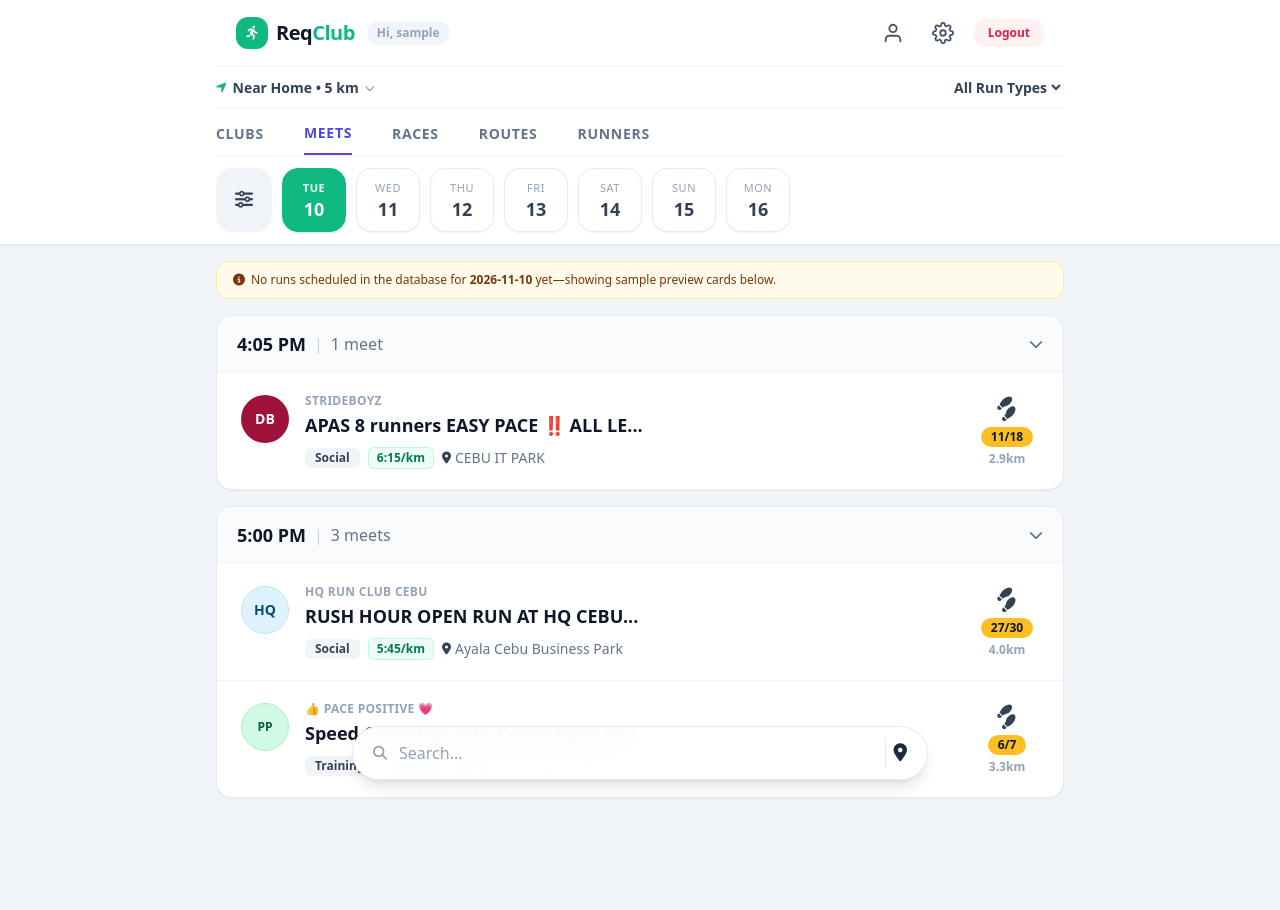
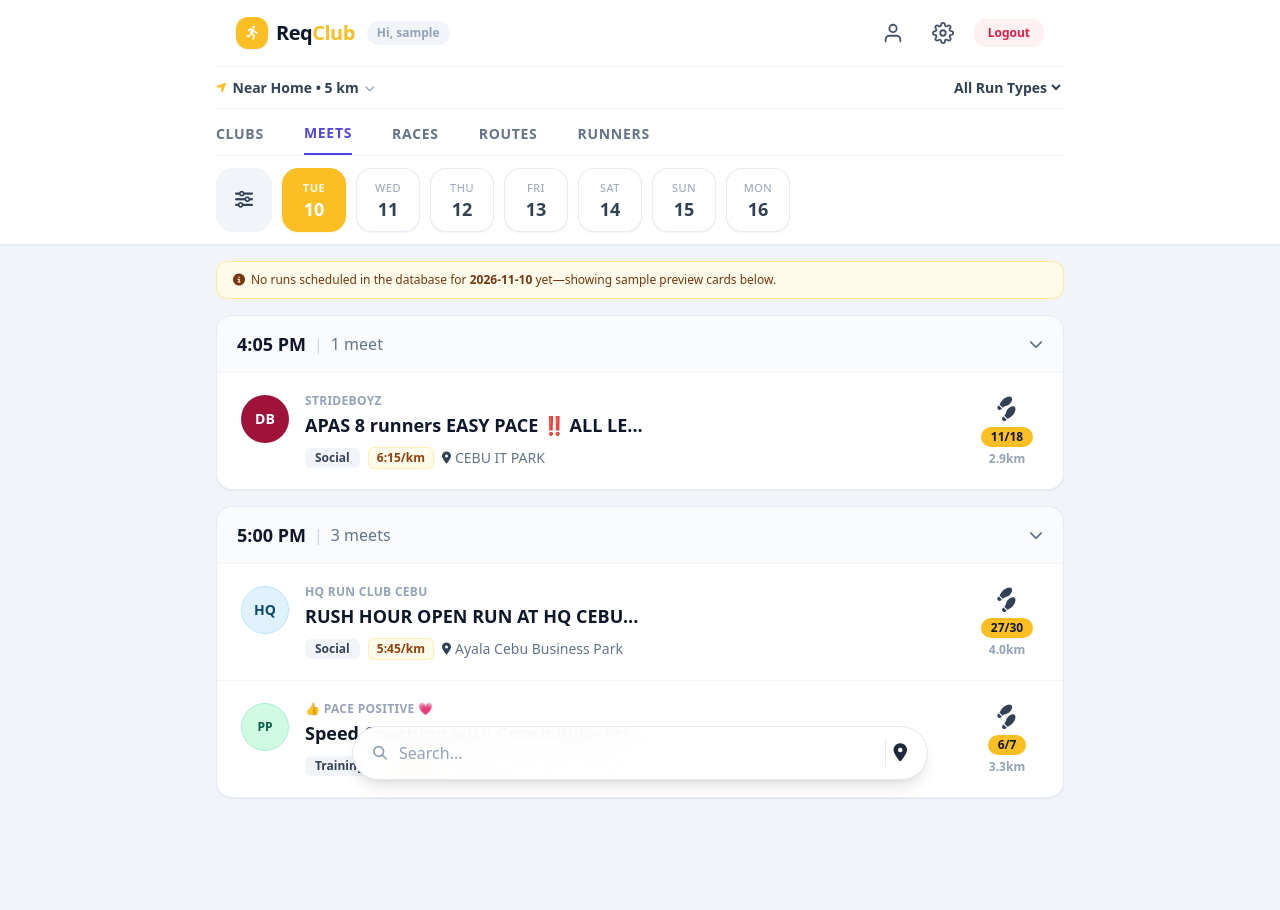
Before and after one commit to John-Arcel/ReqClub-Django, a Django app: page /home/ in a window 1280 px wide. Run offline with Django 5.2, Linux system fonts and the light colour scheme; the visitor is signed in with stand-in values (Sample User, id 1); data that the repository does not hold is empty; some libraries are stand-ins or nearby versions.

Commit message:
style(home): update UI accent color to match Reclub theme
- Replace emerald green accents with custom warm orange/yellow color (#FBBF24)

- Update active date pills, participant badges, and focus rings

```diff
--- a/templates/home/home.html
+++ b/templates/home/home.html
@@ -23,19 +23,19 @@
             <nav class="flex items-center justify-between py-3.5 border-b border-slate-100">
                 <div class="flex items-center gap-3">
                     <a href="?" class="nav-brand flex items-center gap-2 text-xl font-extrabold tracking-tight text-slate-900">
-                        <span class="w-8 h-8 rounded-xl bg-emerald-500 flex items-center justify-center text-white text-sm shadow-sm">
+                        <!-- Replaced green badge with custom orange accent -->
+                        <span class="w-8 h-8 rounded-xl bg-[#FBBF24] flex items-center justify-center text-white text-sm shadow-sm">
                             <i class="fa-solid fa-person-running"></i>
                         </span>
-                        <span>Req<span class="text-emerald-500">Club</span></span>
+                        <span>Req<span class="text-[#FBBF24]">Club</span></span>
                     </a>
                     <span class="hidden sm:inline-block text-xs font-semibold text-slate-400 bg-slate-100 px-2.5 py-1 rounded-full">
                         Hi, {{ user.username }}
                     </span>
                 </div>
 
-                <!-- Your Existing Profile, Settings & Logout Links -->
+                <!-- Your Profile, Settings & Logout Links -->
                 <div class="nav-links flex items-center gap-3">
-                    <!-- Link to user_profile -->
                     <a href="{% url 'user_profile:profile' %}" class="icon-btn p-2 rounded-full text-slate-600 hover:text-slate-900 hover:bg-slate-100 transition" title="Profile">
                         <svg width="22" height="22" viewBox="0 0 24 24" fill="none" stroke="currentColor" stroke-width="2" stroke-linecap="round" stroke-linejoin="round">
                             <path d="M20 21v-2a4 4 0 0 0-4-4H8a4 4 0 0 0-4 4v2"></path>
@@ -43,7 +43,6 @@
                         </svg>
                     </a>
 
-                    <!-- Link to user_setting -->
                     <a href="{% url 'user_setting:settings' %}" class="icon-btn p-2 rounded-full text-slate-600 hover:text-slate-900 hover:bg-slate-100 transition" title="Settings">
                         <svg width="22" height="22" viewBox="0 0 24 24" fill="none" stroke="currentColor" stroke-width="2" stroke-linecap="round" stroke-linejoin="round">
                             <circle cx="12" cy="12" r="3"></circle>
@@ -51,7 +50,6 @@
                         </svg>
                     </a>
 
-                    <!-- Logout Form -->
                     <form action="{% url 'login:logout' %}" method="post" class="inline">
                         {% csrf_token %}
                         <button type="submit" class="logout-btn px-3.5 py-1.5 rounded-xl text-xs font-bold bg-rose-50 text-rose-600 hover:bg-rose-100 transition">
@@ -64,7 +62,7 @@
             <!-- Sub-Header: Location Radius & Run Type Selector -->
             <div class="flex items-center justify-between py-2.5 text-xs sm:text-sm font-semibold text-slate-700 border-b border-slate-100">
                 <button type="button" class="flex items-center gap-1.5 hover:text-slate-900 transition">
-                    <i class="fa-solid fa-location-arrow text-emerald-500 text-xs"></i>
+                    <i class="fa-solid fa-location-arrow text-[#FBBF24] text-xs"></i>
                     <span>Near Home • 5 km</span>
                     <i class="fa-solid fa-chevron-down text-[10px] text-slate-400"></i>
                 </button>
@@ -107,11 +105,11 @@
                     <a href="?date={{ day.full_date }}{% if run_type_filter %}&type={{ run_type_filter }}{% endif %}{% if search_query %}&q={{ search_query }}{% endif %}"
                        class="flex-shrink-0 w-16 h-16 rounded-2xl flex flex-col items-center justify-center transition shadow-sm border
                               {% if day.is_selected %}
-                                  bg-emerald-500 text-white border-emerald-500 font-bold shadow-emerald-500/20
+                                  bg-[#FBBF24] text-white border-[#FBBF24] font-bold shadow-amber-400/20
                               {% else %}
                                   bg-white text-slate-700 border-slate-200/80 hover:border-slate-300 hover:bg-slate-50
                               {% endif %}">
-                        <span class="text-[11px] uppercase tracking-wider {% if day.is_selected %}text-emerald-50{% else %}text-slate-400 font-medium{% endif %}">
+                        <span class="text-[11px] uppercase tracking-wider {% if day.is_selected %}text-amber-50{% else %}text-slate-400 font-medium{% endif %}">
                             {{ day.day_name }}
                         </span>
                         <span class="text-lg leading-tight mt-0.5 font-bold">
@@ -131,7 +129,6 @@
             {% for group in grouped_runs %}
                 <section class="bg-white rounded-2xl shadow-sm border border-slate-200/80 overflow-hidden">
 
-                    <!-- Collapsible Time Header (e.g. 4:05 PM | 1 meet) -->
                     <button type="button"
                             onclick="toggleTimeSlot('slot-{{ forloop.counter }}', 'chevron-{{ forloop.counter }}')"
                             class="w-full px-5 py-3.5 bg-slate-50/70 border-b border-slate-100 flex items-center justify-between text-left hover:bg-slate-100/60 transition">
@@ -143,13 +140,11 @@
                         <i id="chevron-{{ forloop.counter }}" class="fa-solid fa-chevron-down text-slate-500 text-sm transition-transform duration-200"></i>
                     </button>
 
-                    <!-- Run Cards inside Time Slot -->
                     <div id="slot-{{ forloop.counter }}" class="divide-y divide-slate-100">
                         {% for post in group.posts %}
                             <article class="p-4 sm:px-6 sm:py-5 hover:bg-slate-50/80 transition flex items-center justify-between gap-4">
                                 <div class="flex items-start gap-3.5 sm:gap-4 min-w-0 flex-1">
 
-                                    <!-- Club Avatar -->
                                     {% if post.club.logo_url %}
                                         <img src="{{ post.club.logo_url }}" alt="{{ post.club.name }}"
                                              class="w-12 h-12 rounded-full object-cover flex-shrink-0 border border-slate-200 mt-0.5">
@@ -159,7 +154,6 @@
                                         </div>
                                     {% endif %}
 
-                                    <!-- Run Details -->
                                     <div class="min-w-0 flex-1">
                                         <p class="text-xs font-semibold uppercase tracking-wide text-slate-400 truncate">
                                             {{ post.club.name }}
@@ -171,7 +165,8 @@
                                             <span class="px-2.5 py-0.5 rounded-md bg-slate-100 text-slate-700 font-semibold text-xs">
                                                 {{ post.run_type }}
                                             </span>
-                                            <span class="px-2 py-0.5 rounded-md bg-emerald-50 text-emerald-700 font-semibold text-xs border border-emerald-200/60">
+                                            <!-- Target Pace badge with custom orange tint -->
+                                            <span class="px-2 py-0.5 rounded-md bg-amber-50 text-amber-800 font-semibold text-xs border border-amber-200/60">
                                                 {{ post.target_pace }}
                                             </span>
                                             <span class="flex items-center gap-1 text-slate-500 truncate max-w-[220px] sm:max-w-xs font-medium">
@@ -182,12 +177,11 @@
                                     </div>
                                 </div>
 
-                                <!-- Right Side: Shoe Icon + Amber Spots Pill (11/18) + Distance + Join Button -->
                                 <div class="flex items-center gap-3 flex-shrink-0">
                                     <div class="flex flex-col items-center justify-center text-right min-w-[64px]">
                                         <i class="fa-solid fa-shoe-prints text-slate-700 text-lg mb-1 -rotate-45"></i>
                                         <span class="px-2.5 py-0.5 rounded-full text-xs font-extrabold tracking-tight shadow-sm
-                                                     {% if post.is_full %}bg-rose-100 text-rose-800{% else %}bg-amber-400 text-slate-900{% endif %}">
+                                                     {% if post.is_full %}bg-rose-100 text-rose-800{% else %}bg-[#FBBF24] text-slate-900{% endif %}">
                                             {{ post.spots_taken }}/{{ post.max_runners }}
                                         </span>
                                         <span class="text-xs font-semibold text-slate-400 mt-1">
@@ -207,7 +201,7 @@
                                                     Full
                                                 </button>
                                             {% else %}
-                                                <button type="submit" class="px-3.5 py-1.5 rounded-xl text-xs font-bold bg-slate-900 text-white hover:bg-emerald-600 transition">
+                                                <button type="submit" class="px-3.5 py-1.5 rounded-xl text-xs font-bold bg-slate-900 text-white hover:bg-[#e0a81e] transition">
                                                     Join
                                                 </button>
                                             {% endif %}
@@ -221,7 +215,7 @@
             {% endfor %}
 
         {% else %}
-            <!-- SAMPLE PREVIEW WHEN DATABASE IS EMPTY -->
+            <!-- SAMPLE PREVIEW -->
             <div class="bg-amber-50 border border-amber-200/80 text-amber-900 px-4 py-2.5 rounded-xl text-xs font-medium">
                 <i class="fa-solid fa-circle-info mr-1.5"></i>No runs scheduled in the database for <strong>{{ selected_date }}</strong> yet—showing sample preview cards below.
             </div>
@@ -249,7 +243,7 @@
                                 </h3>
                                 <div class="flex flex-wrap items-center gap-2 mt-2 text-xs sm:text-sm text-slate-600">
                                     <span class="px-2.5 py-0.5 rounded-md bg-slate-100 text-slate-700 font-semibold text-xs">Social</span>
-                                    <span class="px-2 py-0.5 rounded-md bg-emerald-50 text-emerald-700 font-semibold text-xs border border-emerald-200/60">6:15/km</span>
+                                    <span class="px-2 py-0.5 rounded-md bg-amber-50 text-amber-800 font-semibold text-xs border border-amber-200/60">6:15/km</span>
                                     <span class="flex items-center gap-1 text-slate-500 font-medium">
                                         <i class="fa-solid fa-location-dot text-slate-700 text-xs"></i> CEBU IT PARK
                                     </span>
@@ -258,7 +252,7 @@
                         </div>
                         <div class="flex flex-col items-center justify-center min-w-[64px]">
                             <i class="fa-solid fa-shoe-prints text-slate-700 text-lg mb-1 -rotate-45"></i>
-                            <span class="px-2.5 py-0.5 rounded-full text-xs font-extrabold bg-amber-400 text-slate-900">11/18</span>
+                            <span class="px-2.5 py-0.5 rounded-full text-xs font-extrabold bg-[#FBBF24] text-slate-900">11/18</span>
                             <span class="text-xs font-semibold text-slate-400 mt-1">2.9km</span>
                         </div>
                     </article>
@@ -288,7 +282,7 @@
                                 </h3>
                                 <div class="flex flex-wrap items-center gap-2 mt-2 text-xs sm:text-sm text-slate-600">
                                     <span class="px-2.5 py-0.5 rounded-md bg-slate-100 text-slate-700 font-semibold text-xs">Social</span>
-                                    <span class="px-2 py-0.5 rounded-md bg-emerald-50 text-emerald-700 font-semibold text-xs border border-emerald-200/60">5:45/km</span>
+                                    <span class="px-2 py-0.5 rounded-md bg-amber-50 text-amber-800 font-semibold text-xs border border-amber-200/60">5:45/km</span>
                                     <span class="flex items-center gap-1 text-slate-500 font-medium">
                                         <i class="fa-solid fa-location-dot text-slate-700 text-xs"></i> Ayala Cebu Business Park
                                     </span>
@@ -297,7 +291,7 @@
                         </div>
                         <div class="flex flex-col items-center justify-center min-w-[64px]">
                             <i class="fa-solid fa-shoe-prints text-slate-700 text-lg mb-1 -rotate-45"></i>
-                            <span class="px-2.5 py-0.5 rounded-full text-xs font-extrabold bg-amber-400 text-slate-900">27/30</span>
+                            <span class="px-2.5 py-0.5 rounded-full text-xs font-extrabold bg-[#FBBF24] text-slate-900">27/30</span>
                             <span class="text-xs font-semibold text-slate-400 mt-1">4.0km</span>
                         </div>
                     </article>
@@ -314,7 +308,7 @@
                                 </h3>
                                 <div class="flex flex-wrap items-center gap-2 mt-2 text-xs sm:text-sm text-slate-600">
                                     <span class="px-2.5 py-0.5 rounded-md bg-slate-100 text-slate-700 font-semibold text-xs">Training</span>
-                                    <span class="px-2 py-0.5 rounded-md bg-emerald-50 text-emerald-700 font-semibold text-xs border border-emerald-200/60">4:50/km</span>
+                                    <span class="px-2 py-0.5 rounded-md bg-amber-50 text-amber-800 font-semibold text-xs border border-amber-200/60">4:50/km</span>
                                     <span class="flex items-center gap-1 text-slate-500 font-medium">
                                         <i class="fa-solid fa-location-dot text-slate-700 text-xs"></i> ABELLANA OVAL TRACK
                                     </span>
@@ -323,7 +317,7 @@
                         </div>
                         <div class="flex flex-col items-center justify-center min-w-[64px]">
                             <i class="fa-solid fa-shoe-prints text-slate-700 text-lg mb-1 -rotate-45"></i>
-                            <span class="px-2.5 py-0.5 rounded-full text-xs font-extrabold bg-amber-400 text-slate-900">6/7</span>
+                            <span class="px-2.5 py-0.5 rounded-full text-xs font-extrabold bg-[#FBBF24] text-slate-900">6/7</span>
                             <span class="text-xs font-semibold text-slate-400 mt-1">3.3km</span>
                         </div>
                     </article>
@@ -337,7 +331,7 @@
     <div class="fixed bottom-5 inset-x-0 z-40 px-4 pointer-events-none">
         <div class="max-w-xl mx-auto pointer-events-auto">
             <form method="GET" action=""
-                  class="bg-white/95 backdrop-blur-md rounded-full shadow-lg border border-slate-200/90 px-5 py-3 flex items-center justify-between gap-3 focus-within:ring-2 focus-within:ring-emerald-500 transition">
+                  class="bg-white/95 backdrop-blur-md rounded-full shadow-lg border border-slate-200/90 px-5 py-3 flex items-center justify-between gap-3 focus-within:ring-2 focus-within:ring-[#FBBF24] transition">
                 <input type="hidden" name="date" value="{{ selected_date }}">
                 {% if run_type_filter %}
                     <input type="hidden" name="type" value="{{ run_type_filter }}">
@@ -358,7 +352,7 @@
                     </a>
                 {% endif %}
 
-                <button type="submit" title="Search near location" class="text-slate-800 hover:text-emerald-600 transition pl-2 border-l border-slate-200">
+                <button type="submit" title="Search near location" class="text-slate-800 hover:text-[#FBBF24] transition pl-2 border-l border-slate-200">
                     <i class="fa-solid fa-location-dot text-lg"></i>
                 </button>
             </form>
```
